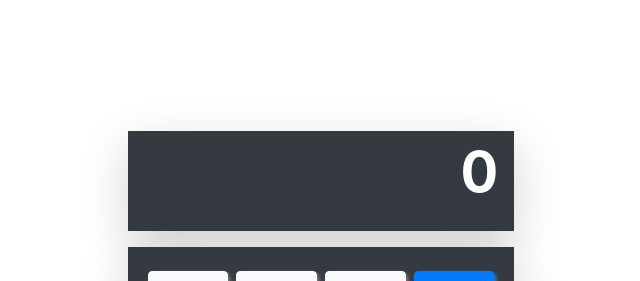
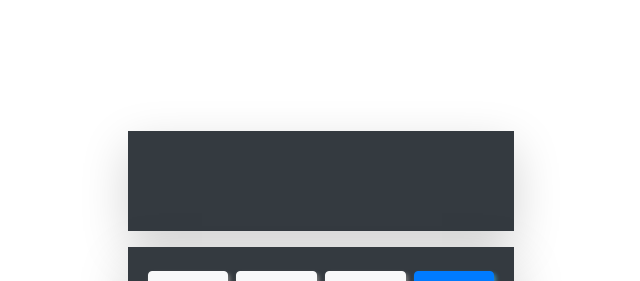
Before and after one commit to julioale21/rooftop-react-calculator, a React (Create React App) app: page / in a window 1280 px wide. Shown: the top 281 px of the page, without its empty margins (319-959 px from the left). Built offline with nearby package versions, Linux system fonts and the light colour scheme.

Commit message:
style: updated styles

```diff
--- a/src/components/DisplayScreen/DisplayScreen.tsx
+++ b/src/components/DisplayScreen/DisplayScreen.tsx
@@ -1,10 +1,17 @@
 import React from "react";
 import { Container } from "react-bootstrap";
 
-const DisplayScreen: React.FC = () => {
+interface Props {
+  value: string;
+}
+
+const DisplayScreen: React.FC<Props> = ({ value }) => {
   return (
-    <Container className="bg-dark px-3 py-2 mb-2 shadow-lg">
-      <p className="display-4 text-white font-weight-bold text-right">0</p>
+    <Container
+      className="bg-dark px-3 py-2 mb-2 shadow-lg overflow-auto"
+      style={{ minHeight: "100px" }}
+    >
+      <p className="display-4 text-white font-weight-bold text-right">{value}</p>
     </Container>
   );
 };
```
